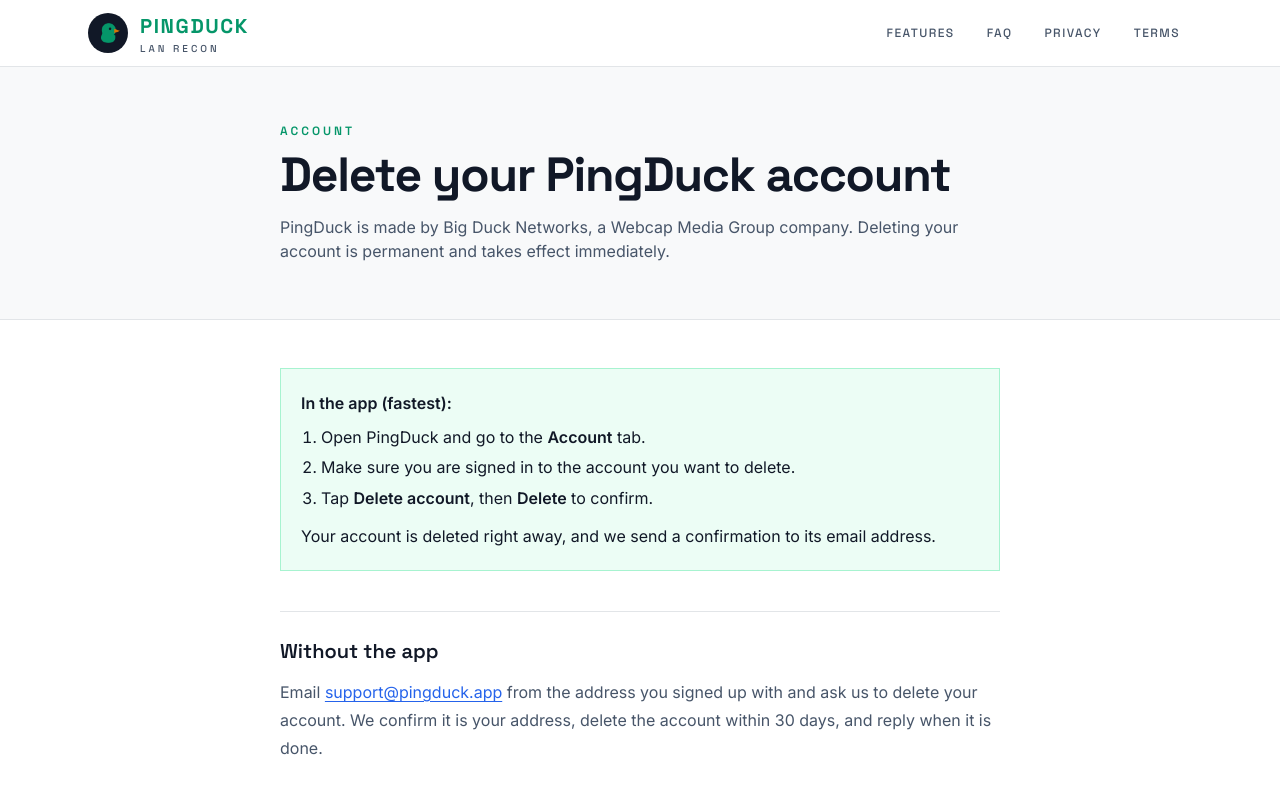
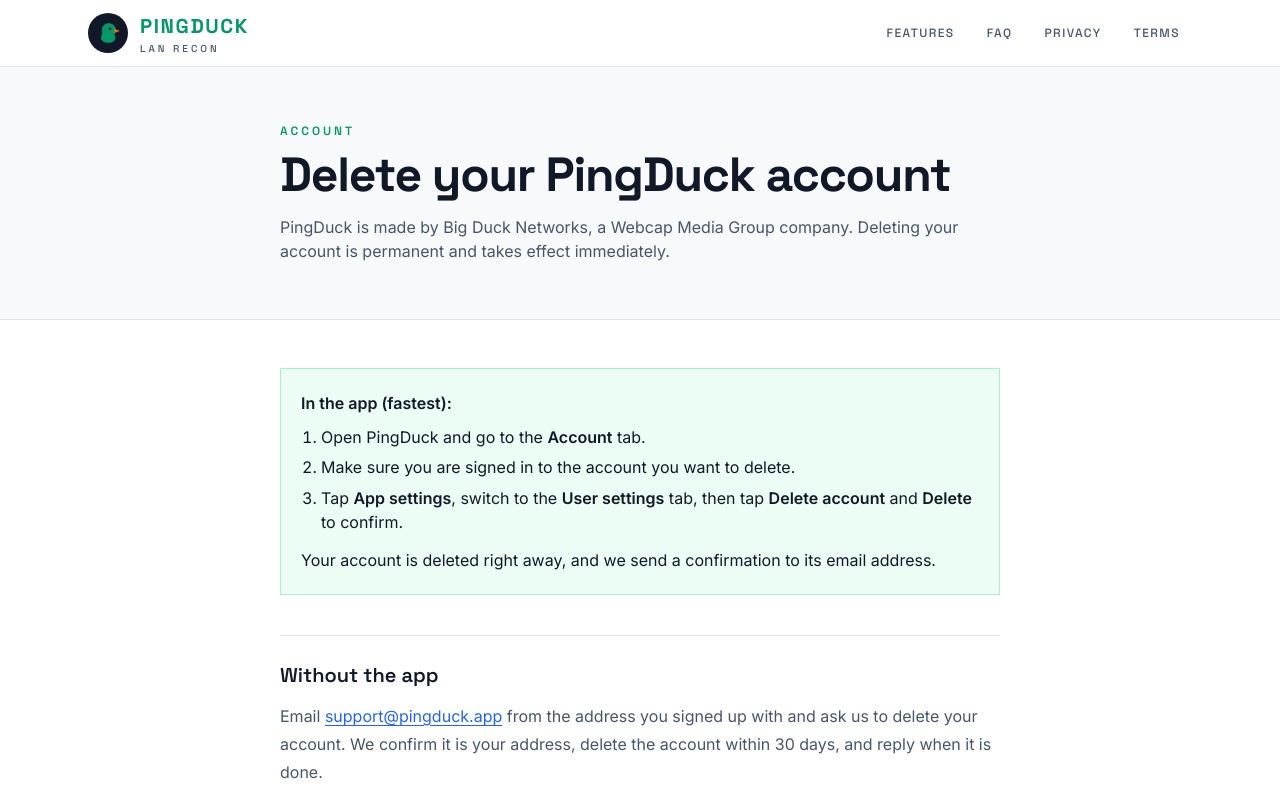
Before and after one commit to Big-Duck-Networks/Pingduck.app, a Next.js app: page /delete-account in a window 1280 px wide. Shown: the top 800 px of the page. Built offline with nearby package versions, Linux system fonts and the light colour scheme.

Commit message:
Update account deletion instructions
Refresh the app's account-deletion guidance to match the current navigation flow. The delete-account page, FAQ, and privacy policy now point users to App settings > User settings > Delete account, keeping the wording consistent across the site.

```diff
--- a/src/app/delete-account/page.tsx
+++ b/src/app/delete-account/page.tsx
@@ -27,7 +27,7 @@
             <li>Open {site.name} and go to the <strong>Account</strong> tab.</li>
             <li>Make sure you are signed in to the account you want to delete.</li>
             <li>
-              Tap <strong>Delete account</strong>, then <strong>Delete</strong> to confirm.
+              Tap <strong>App settings</strong>, switch to the <strong>User settings</strong> tab, then tap <strong>Delete account</strong> and <strong>Delete</strong> to confirm.
             </li>
           </ol>
           <p className="!mt-3 !mb-0 !text-ink">
--- a/src/app/faq/page.tsx
+++ b/src/app/faq/page.tsx
@@ -171,7 +171,7 @@
             Open the Account tab and tap <strong>Clear device inventory</strong>. Uninstalling
             the app also deletes everything it stored on your phone. To delete your account
             and everything stored with it on our server, tap <strong>Delete account</strong>{" "}
-            on the Account tab. See <Link href="/delete-account">Delete your account</Link> for
+            under <strong>App settings › User settings</strong>. See <Link href="/delete-account">Delete your account</Link> for
             what is deleted and what is kept.
           </p>
         ),
--- a/src/app/privacy/page.tsx
+++ b/src/app/privacy/page.tsx
@@ -186,7 +186,7 @@
             inventory</strong>, or uninstall the App.
           </li>
           <li>
-            <strong>Your account:</strong> tap <strong>Account › Delete account</strong> in
+            <strong>Your account:</strong> tap <strong>Account › App settings › User settings › Delete account</strong> in
             the App. This immediately and permanently deletes the account and everything our
             server holds for it, including your email address and scan counts. Signing out does
             not delete your account. Step-by-step instructions are on our{" "}
```
